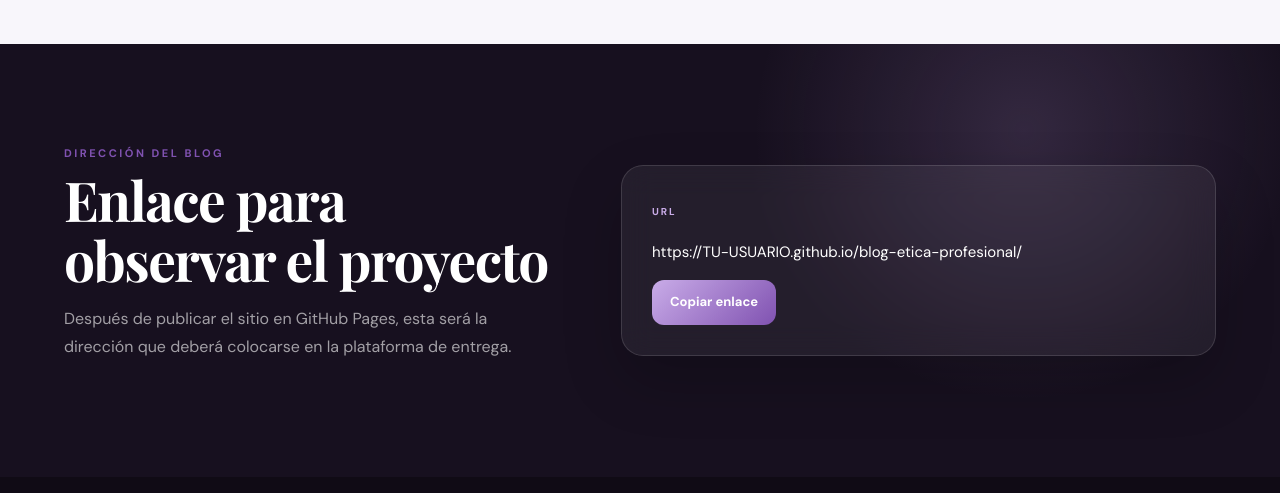
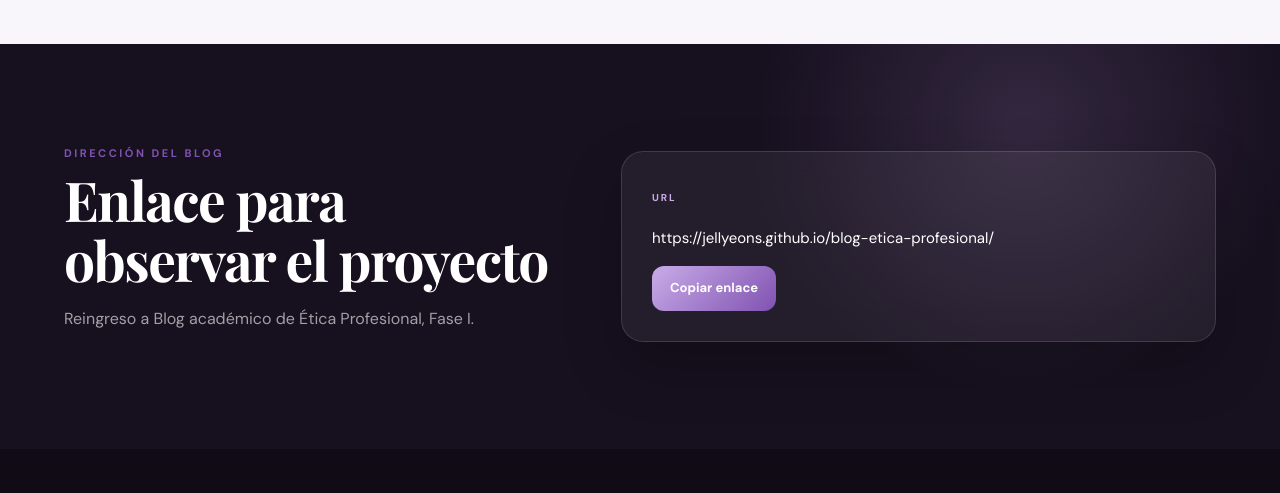
Before and after one commit to Jellyeons/blog-etica-profesional, a plain HTML site: page index.html in a window 1280 px wide. Shown: the part 9434-9927 px from the top of the page. Drawn offline with nearby package versions, Linux system fonts and the light colour scheme.

Commit message:
Update index.html

```diff
--- a/index.html
+++ b/index.html
@@ -1159,9 +1159,7 @@
                         <h2>Enlace para observar el proyecto</h2>
 
                         <p>
-                            Después de publicar el sitio en GitHub Pages,
-                            esta será la dirección que deberá colocarse en la
-                            plataforma de entrega.
+                            Reingreso a Blog académico de Ética Profesional, Fase I.
                         </p>
 
                     </div>
@@ -1171,7 +1169,7 @@
                         <span>URL</span>
 
                         <p id="direccionBlog">
-                            https://TU-USUARIO.github.io/blog-etica-profesional/
+                            https://jellyeons.github.io/blog-etica-profesional/
                         </p>
 
                         <button
```
